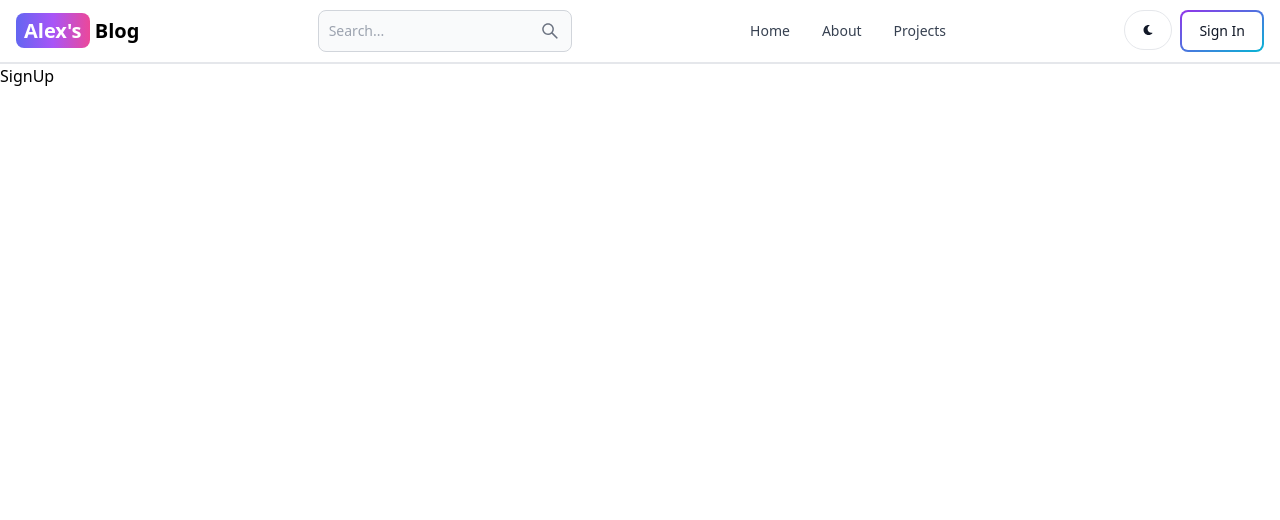
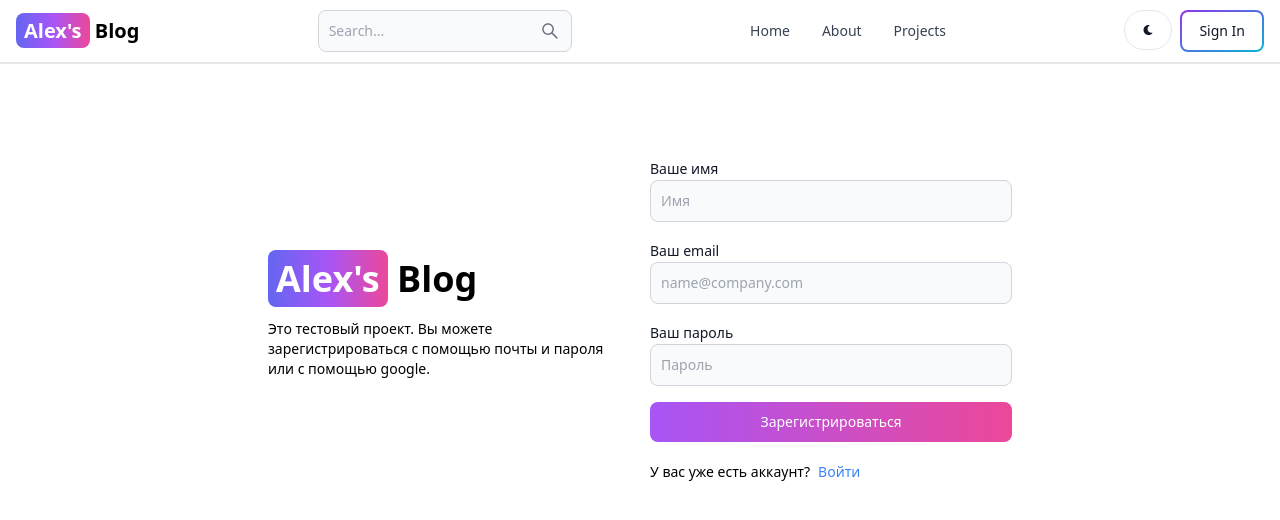
Before and after one commit to Nayteruz/mern_blog, a React (Vite) app in the folder client/: page /sign-up in a window 1280 px wide. Shown: the top 520 px of the page. Built offline with nearby package versions, Linux system fonts and the light colour scheme.

Commit message:
complete sign page UI

```diff
--- a/client/src/pages/SignUp.tsx
+++ b/client/src/pages/SignUp.tsx
@@ -1,3 +1,61 @@
+import { Logo } from "@/shared/UI/Logo";
+import { Button, Label, TextInput } from "flowbite-react";
+import { Link } from "react-router-dom";
+
 export const SignUp = () => {
-  return <div>SignUp</div>;
+  const formFields = [
+    {
+      label: "Ваше имя",
+      type: "text",
+      placeholder: "Имя",
+      id: "username",
+    },
+    {
+      label: "Ваш email",
+      type: "email",
+      placeholder: "name@company.com",
+      id: "email",
+    },
+    {
+      label: "Ваш пароль",
+      type: "password",
+      placeholder: "Пароль",
+      id: "password",
+    },
+  ];
+
+  return (
+    <div className="min-h-screen mt-20">
+      <div className="flex p-3 max-w-3xl mx-auto flex-col md:flex-row md:items-center gap-5">
+        {/* left */}
+        <div className="flex-1">
+          <Logo className="font-bold dark:text-white text-4xl" />
+          <p className="text-sm mt-5">
+            Это тестовый проект. Вы можете зарегистрироваться с помощью почты и
+            пароля или с помощью google.
+          </p>
+        </div>
+        {/* right */}
+        <div className="flex-1">
+          <form className="flex flex-col gap-4">
+            {formFields.map(({ label, type, placeholder, id }) => (
+              <div key={id}>
+                <Label value={label} />
+                <TextInput type={type} placeholder={placeholder} id={id} />
+              </div>
+            ))}
+            <Button gradientDuoTone="purpleToPink" type="submit">
+              Зарегистрироваться
+            </Button>
+          </form>
+          <div className="flex gap-2 text-sm mt-5">
+            <span>У вас уже есть аккаунт?</span>
+            <Link to="/sign-in" className="text-blue-500">
+              Войти
+            </Link>
+          </div>
+        </div>
+      </div>
+    </div>
+  );
 };
--- a/client/src/shared/UI/Header/index.tsx
+++ b/client/src/shared/UI/Header/index.tsx
@@ -2,6 +2,7 @@ import { Button, Navbar, TextInput } from "flowbite-react";
 import { Link, useLocation } from "react-router-dom";
 import { AiOutlineSearch } from "react-icons/ai";
 import { FaMoon } from "react-icons/fa";
+import { Logo } from "../Logo";
 
 export const Header = () => {
   const { pathname } = useLocation();
@@ -13,15 +14,7 @@ export const Header = () => {
 
   return (
     <Navbar className="border-b-2">
-      <Link
-        to="/"
-        className="self-center whitespace-nowrap text-sm sm:text-xl font-semibold dark:text-white"
-      >
-        <span className="px-2 py-1 bg-gradient-to-r from-indigo-500 via-purple-500 to-pink-500 rounded-lg text-white">
-          Alex's
-        </span>{" "}
-        Blog
-      </Link>
+      <Logo />
       <form>
         <TextInput
           type="text"
--- /dev/null
+++ b/client/src/shared/UI/Logo/index.tsx
@@ -0,0 +1,20 @@
+import { FC } from "react";
+import { Link } from "react-router-dom";
+
+interface LogoProps {
+  className?: string;
+}
+
+export const Logo: FC<LogoProps> = ({ className = "" }) => {
+  return (
+    <Link
+      to="/"
+      className={`${className ? className : "self-center whitespace-nowrap text-sm sm:text-xl font-semibold dark:text-white"}`}
+    >
+      <span className="px-2 py-1 bg-gradient-to-r from-indigo-500 via-purple-500 to-pink-500 rounded-lg text-white">
+        Alex's
+      </span>{" "}
+      Blog
+    </Link>
+  );
+};
```
